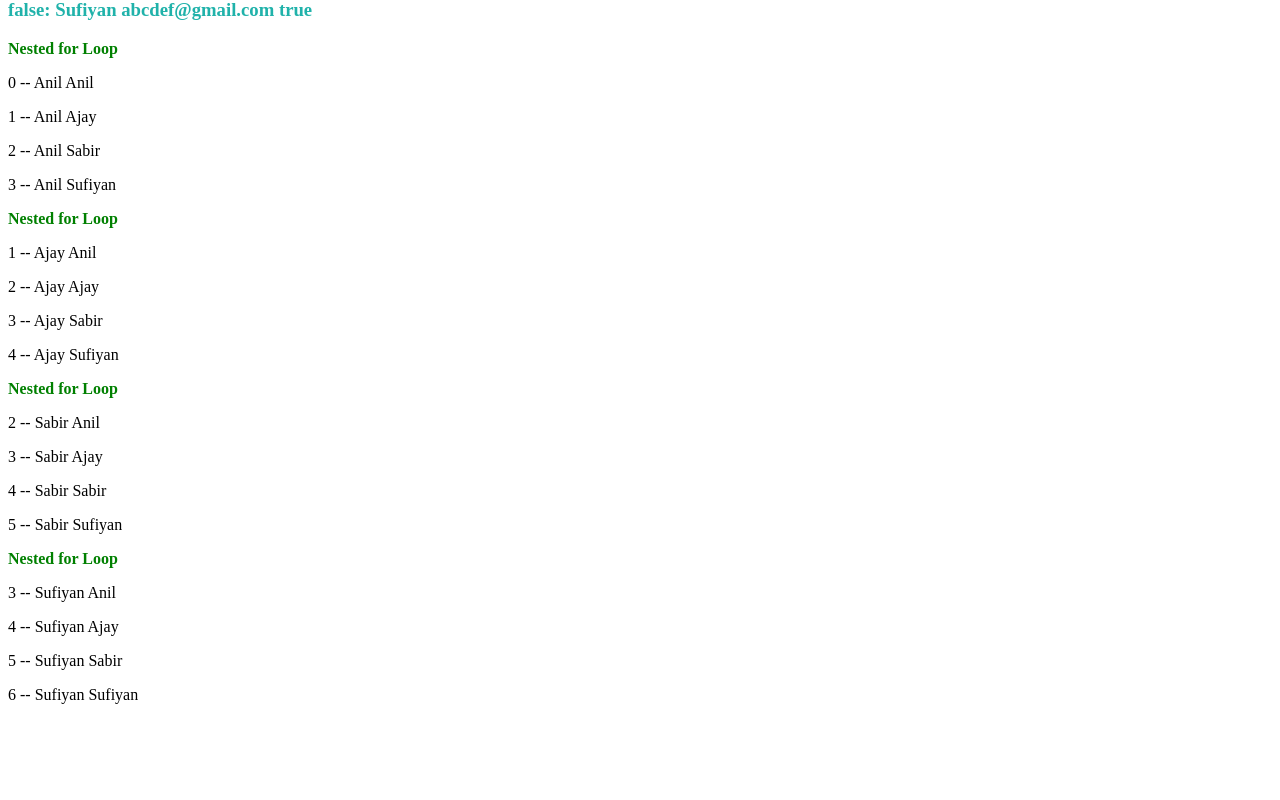
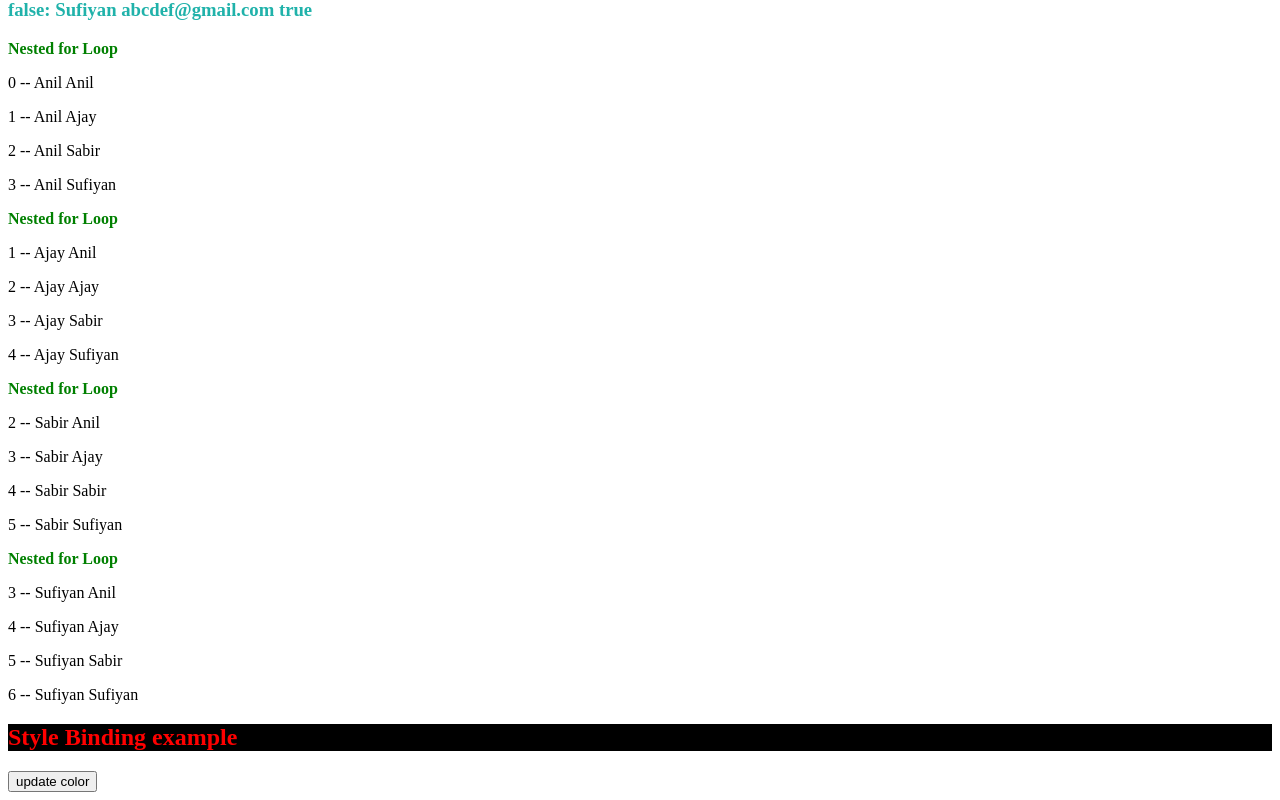
Before and after one commit to Sufiyan33/Learning-Angular, an Angular app in the folder Angular-Beginner/blog/: page / in a window 1280 px wide. Shown: the part 2164-2964 px from the top of the page. Before the commit the page ends 2884 px from the top, so only its background shows below. Built offline with nearby package versions, Linux system fonts and the light colour scheme.

Commit message:
Style bindng example

```diff
--- a/Angular-Beginner/blog/src/app/app.component.html
+++ b/Angular-Beginner/blog/src/app/app.component.html
@@ -119,3 +119,7 @@
     <p>{{i+j}} -- {{user.name}} {{users.name}}</p>
   }
  }
+
+<!-- Style Binding example -->
+ <h2 [style.color]="colorFlag" [style.backgroundColor]="bgColorFlag"><b>Style Binding example</b></h2>
+ <button (click)="updateColor()">update color</button>
--- a/Angular-Beginner/blog/src/app/app.component.ts
+++ b/Angular-Beginner/blog/src/app/app.component.ts
@@ -70,4 +70,12 @@ export class AppComponent {
     {name: 'Sabir', email: 'abcde@gmail.com', phoneNo:123456},
     {name: 'Sufiyan', email: 'abcdef@gmail.com', phoneNo:1234567},
   ];
+
+  // Style Binding example
+  colorFlag = "red";
+  bgColorFlag = "black";
+  updateColor(){
+    this.colorFlag = "Blue";
+    this.bgColorFlag = "gray";
+  }
 }
```
